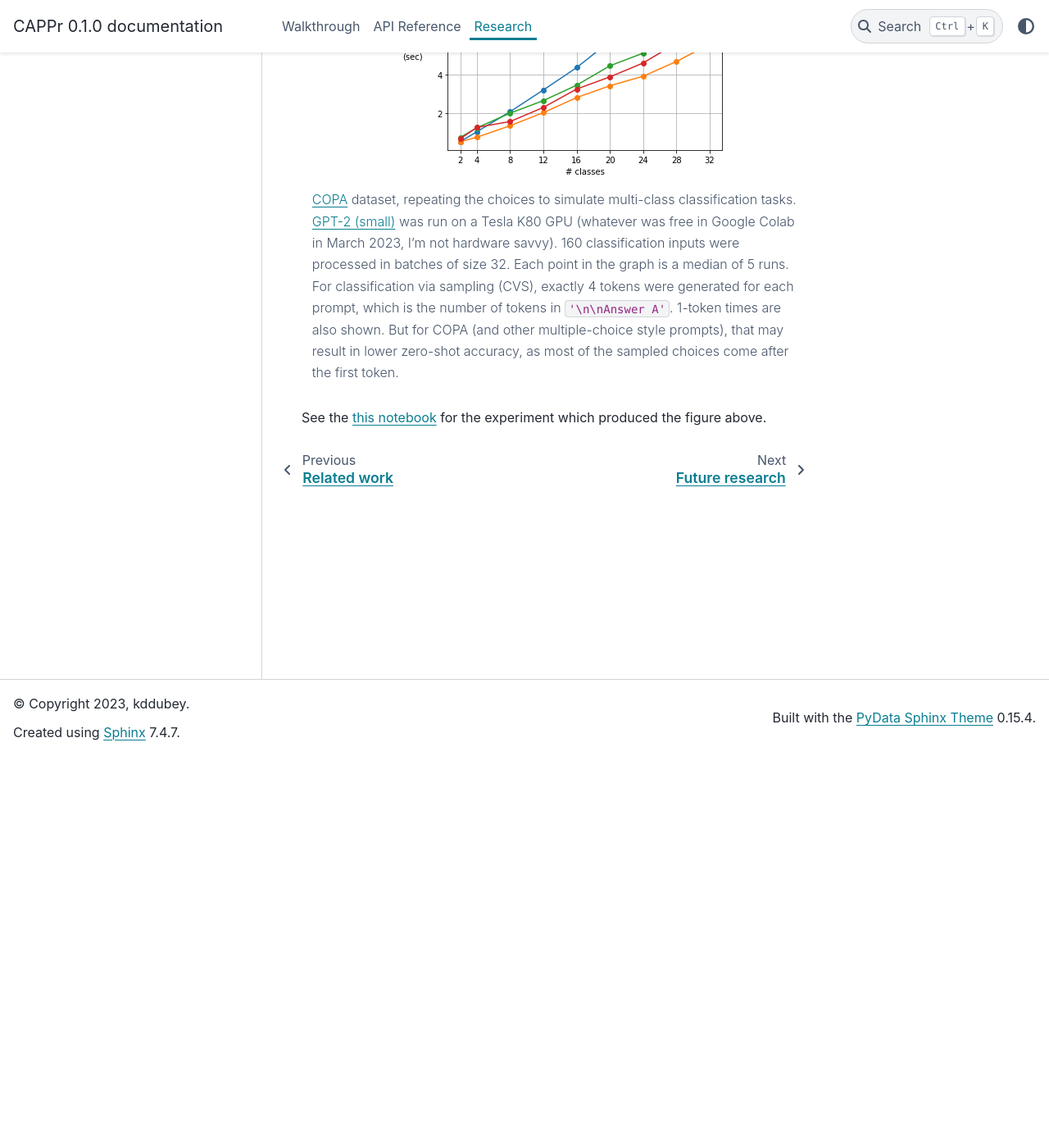
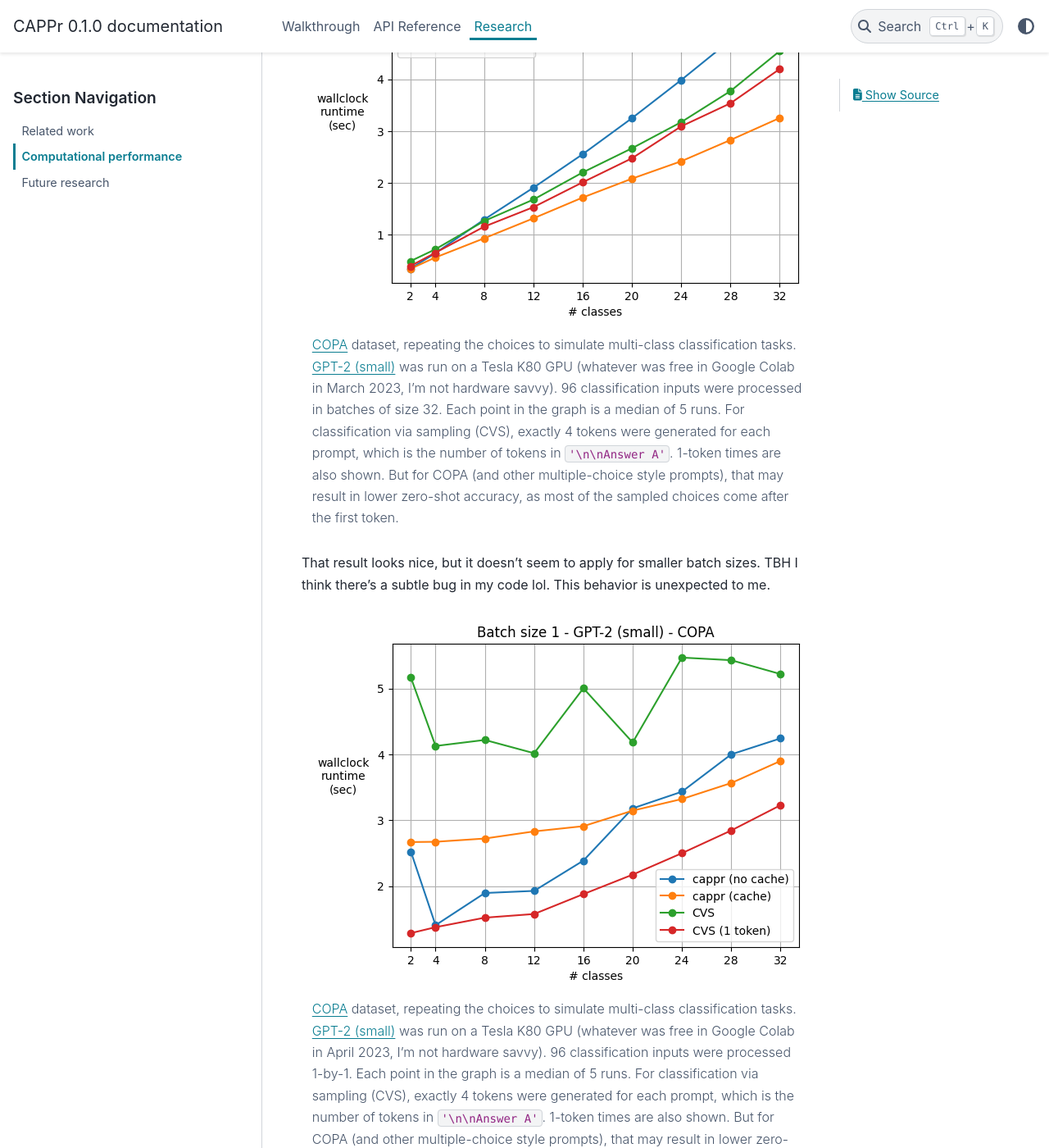
Before and after one commit to kddubey/cappr, a Sphinx documentation site: the page built from docs/source/6_computational_performance.rst, in a window 1280 px wide and 1400 px high, scrolled down 478 px. Shown: the whole window at 82% size. Built offline with Sphinx 7.4.7 and the PyData theme 0.15.4, drawn with Linux system fonts in a browser that asks for light colours; pages that are not in the unit, such as notebooks, are missing from menus; some of the changed text lies outside the part shown.

Commit message:
Add 1-by-1 experiment, TODO fix disobeying batch_size

```diff
--- a/docs/source/6_computational_performance.rst
+++ b/docs/source/6_computational_performance.rst
@@ -6,26 +6,42 @@ CAPPr scheme, we can simply cache each attention block's keys and values for the
 prompts. This feature is already supported by ``AutoModelForCausalLM``\ s. See `this
 code`_ for the implementation. Note that this caching is not implemented for OpenAI
 models, as I can't control their backend. This means that when running
-:mod:`cappr.openai.classify` functions, you'll be on the *cappr (slow)* line :-(
+:mod:`cappr.openai.classify` functions, you'll be on the *cappr (no cache)* line :-(
 
 .. _this code: https://github.com/kddubey/cappr/blob/main/src/cappr/huggingface/classify.py
 
-.. figure:: _static/scaling_classes.png
+.. figure:: _static/scaling_classes/batch_size_32.png
    :align: center
 
    `COPA`_ dataset, repeating the choices to simulate multi-class classification tasks.
    `GPT-2 (small)`_ was run on a Tesla K80 GPU (whatever was free in Google Colab in
-   March 2023, I'm not hardware savvy). 160 classification inputs were processed in
+   March 2023, I'm not hardware savvy). 96 classification inputs were processed in
    batches of size 32. Each point in the graph is a median of 5 runs. For classification
    via sampling (CVS), exactly 4 tokens were generated for each prompt, which is the
    number of tokens in ``'\n\nAnswer A'``. 1-token times are also shown. But for COPA
    (and other multiple-choice style prompts), that may result in lower zero-shot
    accuracy, as most of the sampled choices come after the first token.
 
+That result looks nice, but it doesn't seem to apply for smaller batch sizes. TBH I
+think there's a subtle bug in my code lol. This behavior is unexpected to me.
+
+.. figure:: _static/scaling_classes/batch_size_1.png
+   :align: center
+
+   `COPA`_ dataset, repeating the choices to simulate multi-class classification tasks.
+   `GPT-2 (small)`_ was run on a Tesla K80 GPU (whatever was free in Google Colab in
+   April 2023, I'm not hardware savvy). 96 classification inputs were processed 1-by-1.
+   Each point in the graph is a median of 5 runs. For classification via sampling (CVS),
+   exactly 4 tokens were generated for each prompt, which is the number of tokens in
+   ``'\n\nAnswer A'``. 1-token times are also shown. But for COPA (and other
+   multiple-choice style prompts), that may result in lower zero-shot accuracy, as most
+   of the sampled choices come after the first token.
+
+
 .. _COPA: https://people.ict.usc.edu/~gordon/copa.html
 
 .. _GPT-2 (small): https://huggingface.co/gpt2
 
-See the `this notebook`_ for the experiment which produced the figure above.
+See the `this notebook`_ for the experiment code which produced the figures above.
 
 .. _this notebook: https://github.com/kddubey/cappr/blob/main/demos/computational_analysis.ipynb
```
Also changed, not shown: README.md (+9 -3 lines), docs/source/_static/scaling_classes.png (deleted), docs/source/_static/scaling_classes/batch_size_1.png (added), docs/source/_static/scaling_classes/batch_size_32.png (added), 3 other files.
